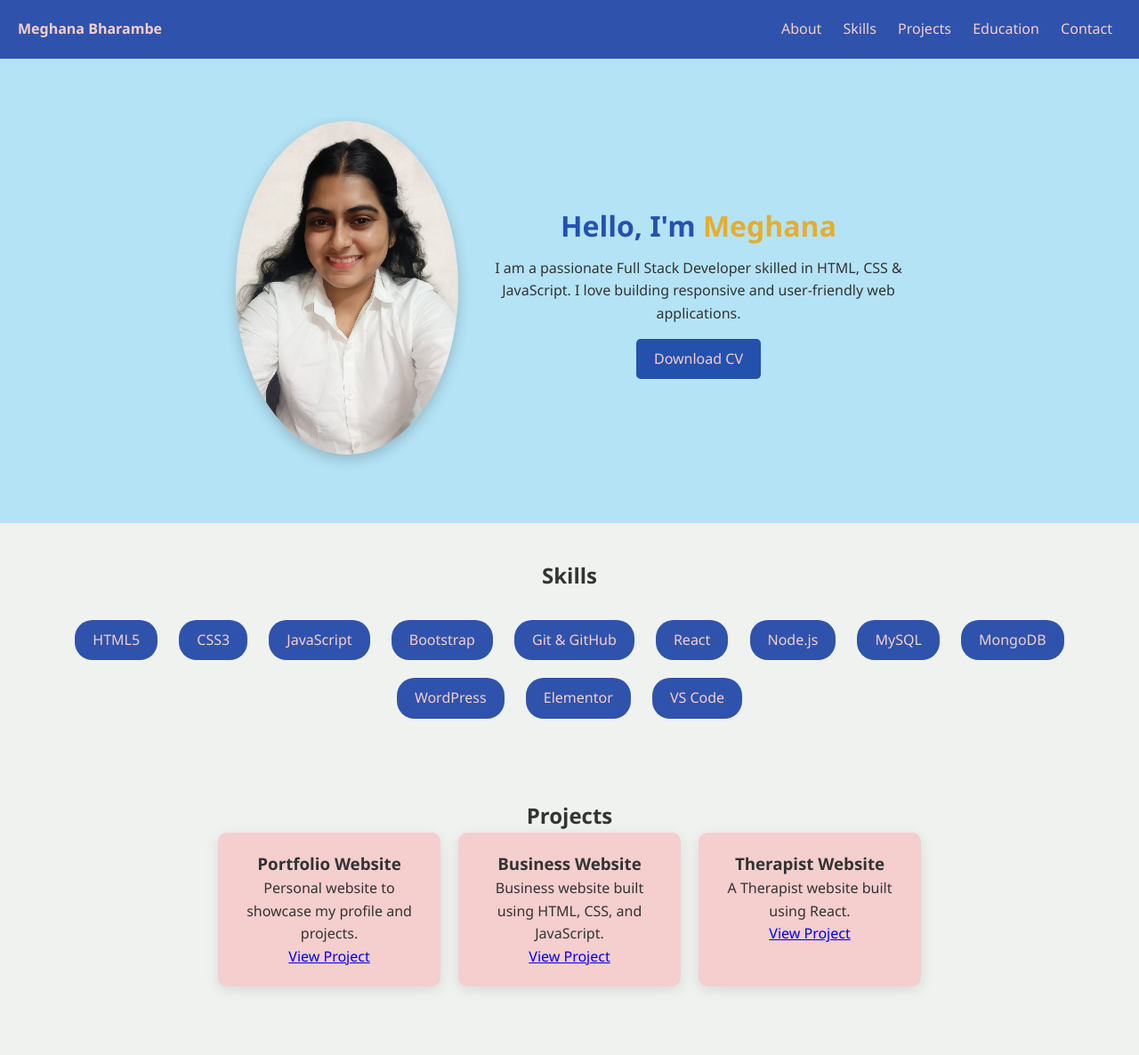
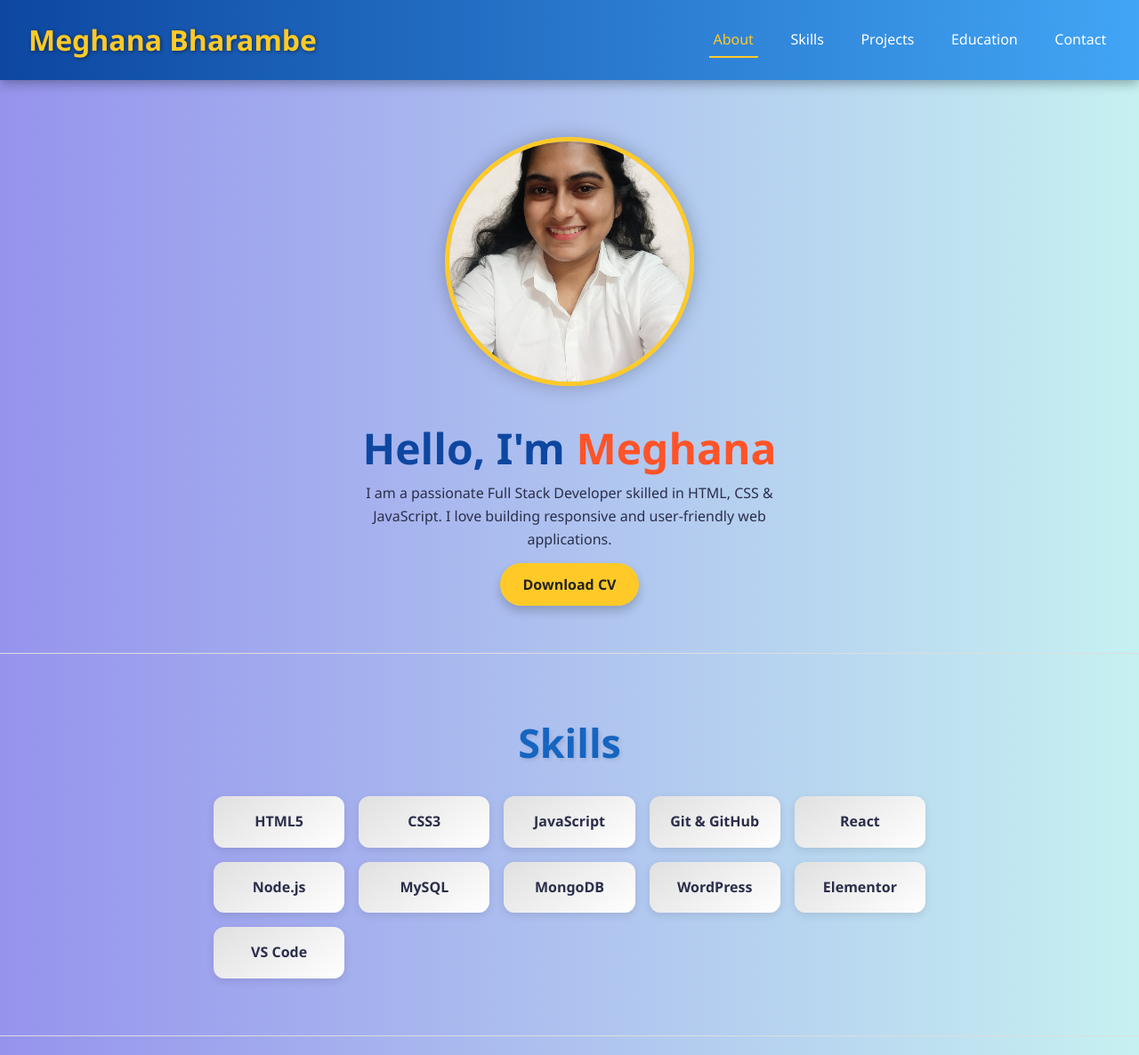
Before and after one commit to Meghu0701/OIB-SIP, a plain HTML site: page Level 1/task2/index.html in a window 1280 px wide. Shown: the top 1186 px of the page at 89% size. Drawn offline with nearby package versions, Linux system fonts and the light colour scheme.

Commit message:
Update site

```diff
--- a/Level 1/task2/index.html
+++ b/Level 1/task2/index.html
@@ -8,236 +8,13 @@
       rel="stylesheet"
       href="https://unpkg.com/boxicons@2.1.4/css/boxicons.min.css"
     />
-    <style>
-      :root {
-        --primary: #04309ed0;
-        --secondary: #e4ae2f;
-        --accent: #b4e3f6;
-        --light: #f5cece;
-        --dark: #1a2139;
-        --gray: #f0f2ef;
-      }
-
-      * {
-        margin: 0;
-        padding: 0;
-        box-sizing: border-box;
-        font-family: "Segoe UI", sans-serif;
-      }
-
-      body {
-        background: var(--gray);
-        color: #333;
-        line-height: 1.6;
-      }
-
-      .header {
-        display: flex;
-        justify-content: space-between;
-        align-items: center;
-        padding: 20px;
-        background: var(--primary);
-        color: var(--light);
-        animation: slideDown 0.8s ease-out;
-      }
-
-      .navbar a {
-        margin: 0 10px;
-        text-decoration: none;
-        color: var(--light);
-        font-weight: 500;
-        transition: color 0.3s;
-      }
-
-      .navbar a:hover {
-        color: var(--secondary);
-      }
-
-      .home {
-        display: flex;
-        flex-wrap: wrap;
-        align-items: center;
-        justify-content: center;
-        padding: 50px 20px;
-        background: var(--accent);
-        animation: fadeIn 1.5s ease-in;
-      }
-
-      .home-img img {
-        width: 250px;
-        border-radius: 50%;
-        margin: 20px;
-        box-shadow: 0 5px 15px rgba(0, 0, 0, 0.2);
-        transition: transform 0.3s ease-in-out;
-      }
-
-      .home-img img:hover {
-        transform: scale(1.05);
-      }
-
-      .home-text {
-        max-width: 500px;
-        padding: 20px;
-      }
-
-      .home-text h1 {
-        font-size: 2rem;
-        color: var(--primary);
-        margin-bottom: 10px;
-      }
-
-      .home-text span {
-        color: var(--secondary);
-      }
-
-      .btn {
-        display: inline-block;
-        margin-top: 15px;
-        padding: 10px 20px;
-        background: var(--primary);
-        color: var(--light);
-        text-decoration: none;
-        border-radius: 5px;
-        transition: 0.3s ease;
-        animation: popUp 0.6s ease;
-      }
-
-      .btn:hover {
-        background: var(--dark);
-        transform: scale(1.05);
-      }
-
-      section {
-        padding: 40px 20px;
-        text-align: center;
-      }
-
-      .skills ul {
-        list-style: none;
-        padding: 0;
-        margin-top: 20px;
-      }
-
-      .skills li {
-        display: inline-block;
-        margin: 10px;
-        background: var(--primary);
-        color: var(--light);
-        padding: 10px 20px;
-        border-radius: 20px;
-        transition: transform 0.3s;
-      }
-
-      .skills li:hover {
-        transform: scale(1.1);
-        background: var(--dark);
-      }
-
-      .project-box {
-        display: flex;
-        flex-wrap: wrap;
-        justify-content: center;
-        gap: 20px;
-      }
-
-      .project-card,
-      .edu-card {
-        background: var(--light);
-        padding: 20px;
-        width: 250px;
-        border-radius: 10px;
-        box-shadow: 0 4px 15px rgba(0, 0, 0, 0.1);
-        transition: transform 0.3s, box-shadow 0.3s;
-        animation: fadeInUp 1s ease;
-      }
-
-      .project-card:hover,
-      .edu-card:hover {
-        transform: translateY(-10px);
-        box-shadow: 0 6px 20px rgba(0, 0, 0, 0.15);
-      }
-
-      .edu-box {
-        display: flex;
-        flex-wrap: wrap;
-        justify-content: center;
-        gap: 20px;
-        margin-top: 30px;
-      }
-
-      .contact p {
-        margin: 10px 0;
-      }
-
-      .social-icons a {
-        margin: 0 10px;
-        font-size: 24px;
-        color: var(--primary);
-        transition: transform 0.3s;
-      }
-
-      .social-icons a:hover {
-        transform: scale(1.2);
-        color: var(--secondary);
-      }
-
-      footer {
-        padding: 20px;
-        text-align: center;
-        background: #eee;
-        font-size: 14px;
-      }
-
-      @keyframes fadeIn {
-        from {
-          opacity: 0;
-          transform: translateY(30px);
-        }
-        to {
-          opacity: 1;
-          transform: translateY(0);
-        }
-      }
-
-      @keyframes fadeInUp {
-        from {
-          opacity: 0;
-          transform: translateY(20px);
-        }
-        to {
-          opacity: 1;
-          transform: translateY(0);
-        }
-      }
-
-      @keyframes slideDown {
-        from {
-          opacity: 0;
-          transform: translateY(-50px);
-        }
-        to {
-          opacity: 1;
-          transform: translateY(0);
-        }
-      }
-
-      @keyframes popUp {
-        from {
-          transform: scale(0.8);
-          opacity: 0;
-        }
-        to {
-          transform: scale(1);
-          opacity: 1;
-        }
-      }
-    </style>
+    <link rel="stylesheet" href="style.css" />
   </head>
   <body>
     <header class="header">
       <div class="logo"><strong>Meghana Bharambe</strong></div>
       <nav class="navbar">
-        <a href="#about">About</a>
+        <a href="#about" class="active">About</a>
         <a href="#skills">Skills</a>
         <a href="#projects">Projects</a>
         <a href="#education">Education</a>
@@ -256,6 +33,7 @@
           JavaScript. I love building responsive and user-friendly web
           applications.
         </p>
+        <br />
         <a href="meghu_resume_intern1.pdf" class="btn" download>Download CV</a>
       </div>
     </section>
@@ -266,7 +44,6 @@
         <li>HTML5</li>
         <li>CSS3</li>
         <li>JavaScript</li>
-        <li>Bootstrap</li>
         <li>Git & GitHub</li>
         <li>React</li>
         <li>Node.js</li>
@@ -284,22 +61,25 @@
         <div class="project-card">
           <h3>Portfolio Website</h3>
           <p>Personal website to showcase my profile and projects.</p>
-          <a href="https://meghana-bharambe.netlify.app/" target="_blank"
-            >View Project</a
+          <a href="https://meghana-bharambe.netlify.app/" target="_blank">
+            View Project</a
           >
         </div>
         <div class="project-card">
           <h3>Business Website</h3>
           <p>Business website built using HTML, CSS, and JavaScript.</p>
-          <a href="https://bhavin-electricals-shop.netlify.app/" target="_blank"
-            >View Project</a
+          <a
+            href="https://bhavin-electricals-shop.netlify.app/"
+            target="_blank"
+          >
+            View Project</a
           >
         </div>
         <div class="project-card">
           <h3>Therapist Website</h3>
           <p>A Therapist website built using React.</p>
-          <a href="https://therapist-site-dusky.vercel.app/" target="_blank"
-            >View Project</a
+          <a href="https://therapist-site-dusky.vercel.app/" target="_blank">
+            View Project</a
           >
         </div>
       </div>
@@ -339,7 +119,10 @@
     </section>
 
     <footer>
-      <p>© 2025 Meghana Bharambe. All Rights Reserved.</p>
+      <p>© 2025 Meghana Bharambe</p>
     </footer>
+
+    <script src="https://unpkg.com/scrollreveal"></script>
+    <script src="script.js"></script>
   </body>
 </html>
--- /dev/null
+++ b/Level 1/task2/style.css
@@ -0,0 +1,318 @@
+/* Reset & Base */
+* {
+  margin: 0;
+  padding: 0;
+  box-sizing: border-box;
+  font-family: "Segoe UI", sans-serif;
+}
+body {
+  background: radial-gradient(circle at top left, #e3f2fd, #ffffff);
+  color: #2b2e4a;
+  text-align: center;
+  line-height: 1.6;
+  transition: background 0.4s ease, color 0.4s ease;
+  overflow-x: hidden;
+}
+
+/* Header */
+.header {
+  display: flex;
+  justify-content: space-between;
+  align-items: center;
+  padding: 1.2rem 2rem;
+  background: linear-gradient(to right, #0d47a1, #42a5f5);
+  color: white;
+  position: sticky;
+  top: 0;
+  z-index: 1000;
+  box-shadow: 0 4px 12px rgba(0, 0, 0, 0.3);
+  animation: fadeDown 1s ease-in-out;
+}
+.header .logo {
+  font-size: 2rem;
+  font-weight: 700;
+  color: #ffca28;
+  text-shadow: 1px 1px 4px rgba(0, 0, 0, 0.5);
+}
+
+/* Navbar */
+.navbar {
+  display: flex;
+  gap: 2rem;
+}
+.navbar a {
+  position: relative;
+  font-weight: 500;
+  color: #fff;
+  text-decoration: none;
+  padding: 0.3rem;
+  transition: color 0.3s;
+}
+.navbar a::after {
+  content: "";
+  position: absolute;
+  left: 0;
+  bottom: -3px;
+  height: 2px;
+  width: 0%;
+  background: #ffca28;
+  transition: width 0.3s ease-in-out;
+}
+.navbar a:hover,
+.navbar a.active {
+  color: #ffca28;
+}
+.navbar a:hover::after,
+.navbar a.active::after {
+  width: 100%;
+}
+#menu-icon {
+  display: none;
+  font-size: 2rem;
+  cursor: pointer;
+}
+
+/* Section & Headings */
+section {
+  padding: 4rem 2rem;
+  text-align: center;
+  background: linear-gradient(to right, #9693ed, #c6f1f1);
+  border-bottom: 1px solid #ddd;
+}
+h2 {
+  font-size: 2.8rem;
+  color: #1565c0;
+  text-shadow: 2px 2px 4px rgba(0, 0, 0, 0.1);
+  margin-bottom: 1.5rem;
+  animation: fadeIn 1s ease-in-out;
+}
+
+/* Home */
+.home {
+  display: flex;
+  flex-wrap: wrap;
+  justify-content: center;
+  align-items: center;
+  gap: 2rem;
+}
+.home-img img {
+  width: 280px;
+  height: 280px; /* Make it square */
+  border-radius: 50%;
+  border: 5px solid #ffca28;
+  box-shadow: 0 0 20px rgba(0, 0, 0, 0.25);
+  transition: transform 0.4s ease;
+  object-fit: cover; /* Keeps the image proportional and fills the circle */
+}
+
+.home-img {
+  width: 100%;
+  display: flex;
+  justify-content: center;
+}
+
+.home-img img:hover {
+  transform: scale(1.05);
+}
+.home-text {
+  max-width: 500px;
+  margin: 0 auto;
+}
+.home-text h1 {
+  font-size: 3rem;
+  font-weight: 700;
+  animation: slideIn 1s ease-in-out;
+  color: #0d47a1;
+}
+.home-text span {
+  color: #ff5328;
+  font-weight: bold;
+}
+.home-text .btn {
+  margin-top: 1.2rem;
+  padding: 0.8rem 1.6rem;
+  background: #ffca28;
+  color: #222;
+  border-radius: 30px;
+  font-weight: bold;
+  text-decoration: none;
+  transition: background 0.3s ease, transform 0.2s ease;
+  box-shadow: 0 6px 12px rgba(0, 0, 0, 0.2);
+}
+.home-text .btn:hover {
+  background: #ffe57f;
+  transform: scale(1.08);
+}
+
+/* Skills */
+.skills ul {
+  display: grid;
+  grid-template-columns: repeat(auto-fit, minmax(130px, 1fr));
+  gap: 1rem;
+  max-width: 800px;
+  margin: 0 auto;
+  list-style: none;
+  padding: 0;
+}
+.skills li {
+  padding: 1rem;
+  text-align: center;
+  background: linear-gradient(145deg, #e0e0e0, #ffffff);
+  border-radius: 12px;
+  font-weight: 600;
+  transition: 0.3s ease;
+  box-shadow: 0 3px 10px rgba(0, 0, 0, 0.1);
+  animation: fadeUp 1s ease-in-out;
+}
+.skills li:hover {
+  background: #ffca28;
+  color: #222;
+  transform: translateY(-6px);
+}
+
+/* Projects */
+.project-box {
+  display: grid;
+  grid-template-columns: repeat(auto-fit, minmax(260px, 1fr));
+  gap: 1.5rem;
+}
+.project-card {
+  background: #fff;
+  padding: 1rem;
+  border-radius: 12px;
+  text-align: center;
+  transition: all 0.3s ease;
+  box-shadow: 0 5px 12px rgba(0, 0, 0, 0.1);
+  animation: fadeUp 1s ease-in-out;
+}
+.project-card:hover {
+  transform: translateY(-6px);
+  box-shadow: 0 8px 18px rgba(0, 0, 0, 0.2);
+}
+.project-card a {
+  display: inline-block;
+  margin-top: 0.5rem;
+  color: #2196f3;
+  font-weight: 500;
+  text-decoration: none;
+}
+.card {
+  opacity: 0;
+  transform: translateY(30px);
+  transition: opacity 0.6s ease, transform 0.6s ease;
+}
+
+.card.reveal-visible {
+  opacity: 1;
+  transform: translateY(0);
+}
+.reveal {
+  opacity: 0;
+}
+.reveal.reveal-visible {
+  opacity: 1;
+}
+
+/* Education */
+.edu-box {
+  display: grid;
+  grid-template-columns: repeat(auto-fit, minmax(240px, 1fr));
+  gap: 1.5rem;
+}
+.edu-card {
+  background: #ffffff;
+  padding: 1rem;
+  border-radius: 12px;
+  box-shadow: 0 3px 8px rgba(0, 0, 0, 0.1);
+  animation: fadeUp 1s ease-in-out;
+}
+
+/* Contact */
+.social-icons {
+  display: flex;
+  justify-content: center;
+  gap: 1.2rem;
+  font-size: 2rem;
+  animation: fadeIn 1s ease-in-out;
+}
+.social-icons a {
+  color: inherit;
+  transition: transform 0.3s, color 0.3s;
+}
+.social-icons a:hover {
+  color: #ffca28;
+  transform: scale(1.15);
+}
+
+/* Footer */
+footer {
+  text-align: center;
+  padding: 1rem;
+  background: #0d47a1;
+  color: white;
+  font-size: 0.95rem;
+  box-shadow: 0 -2px 6px rgba(0, 0, 0, 0.2);
+}
+
+/* Responsive */
+@media (max-width: 768px) {
+  .navbar {
+    position: absolute;
+    top: 100%;
+    right: -100%;
+    flex-direction: column;
+    background: #1976d2;
+    width: 220px;
+    padding: 1rem;
+    transition: right 0.4s ease;
+    border-bottom-left-radius: 12px;
+  }
+  .navbar.active {
+    right: 0;
+  }
+  #menu-icon {
+    display: inline-block;
+  }
+}
+
+/* Animations */
+@keyframes fadeIn {
+  0% {
+    opacity: 0;
+    transform: translateY(20px);
+  }
+  100% {
+    opacity: 1;
+    transform: translateY(0);
+  }
+}
+@keyframes fadeUp {
+  0% {
+    opacity: 0;
+    transform: translateY(30px);
+  }
+  100% {
+    opacity: 1;
+    transform: translateY(0);
+  }
+}
+@keyframes slideIn {
+  0% {
+    opacity: 0;
+    transform: translateX(-50px);
+  }
+  100% {
+    opacity: 1;
+    transform: translateX(0);
+  }
+}
+@keyframes fadeDown {
+  0% {
+    opacity: 0;
+    transform: translateY(-30px);
+  }
+  100% {
+    opacity: 1;
+    transform: translateY(0);
+  }
+}
```
Also changed, not shown: Level 1/task2/script.js (added, +58 -0 lines).
